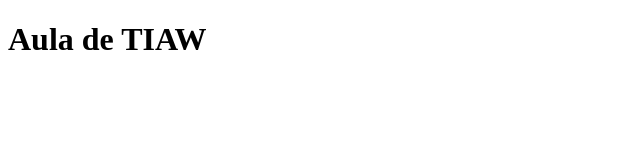
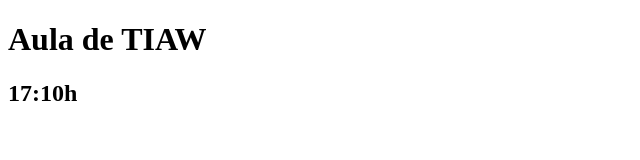
Before and after one commit to CleitonSilvaT/TIAW-2-2023-P-N, a plain HTML site: page index.html in a window 1280 px wide. Shown: the whole page, without its empty margins (0-640 px from the left). Drawn offline with Linux system fonts and the light colour scheme.

Commit message:
Upda elements

```diff
--- a/index.html
+++ b/index.html
@@ -9,6 +9,7 @@
 
 <body>
     <h1>Aula de TIAW</h1>
+    <h2>17:10h
 </body>
 
 </html>
```
Also changed, not shown: 1 other file.
